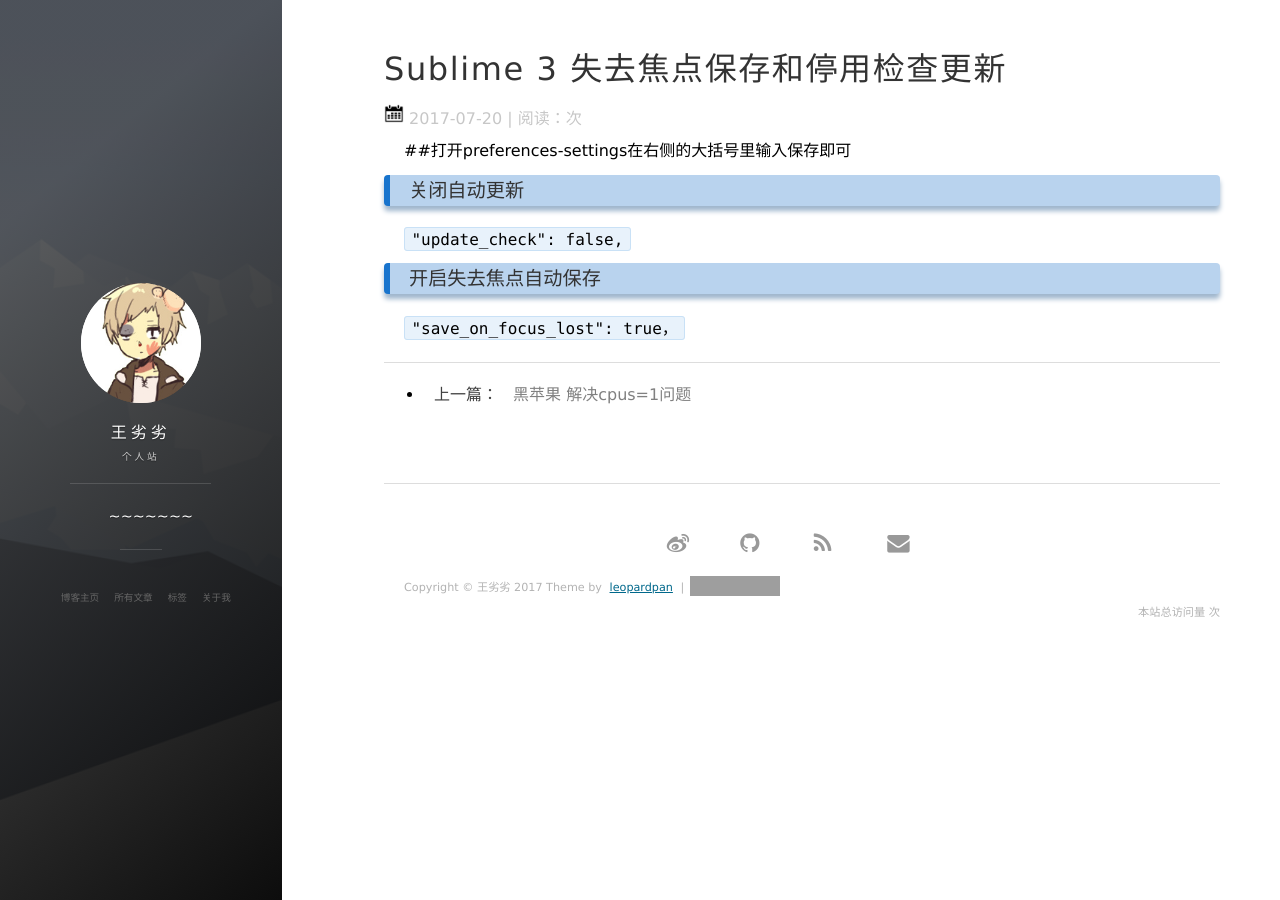
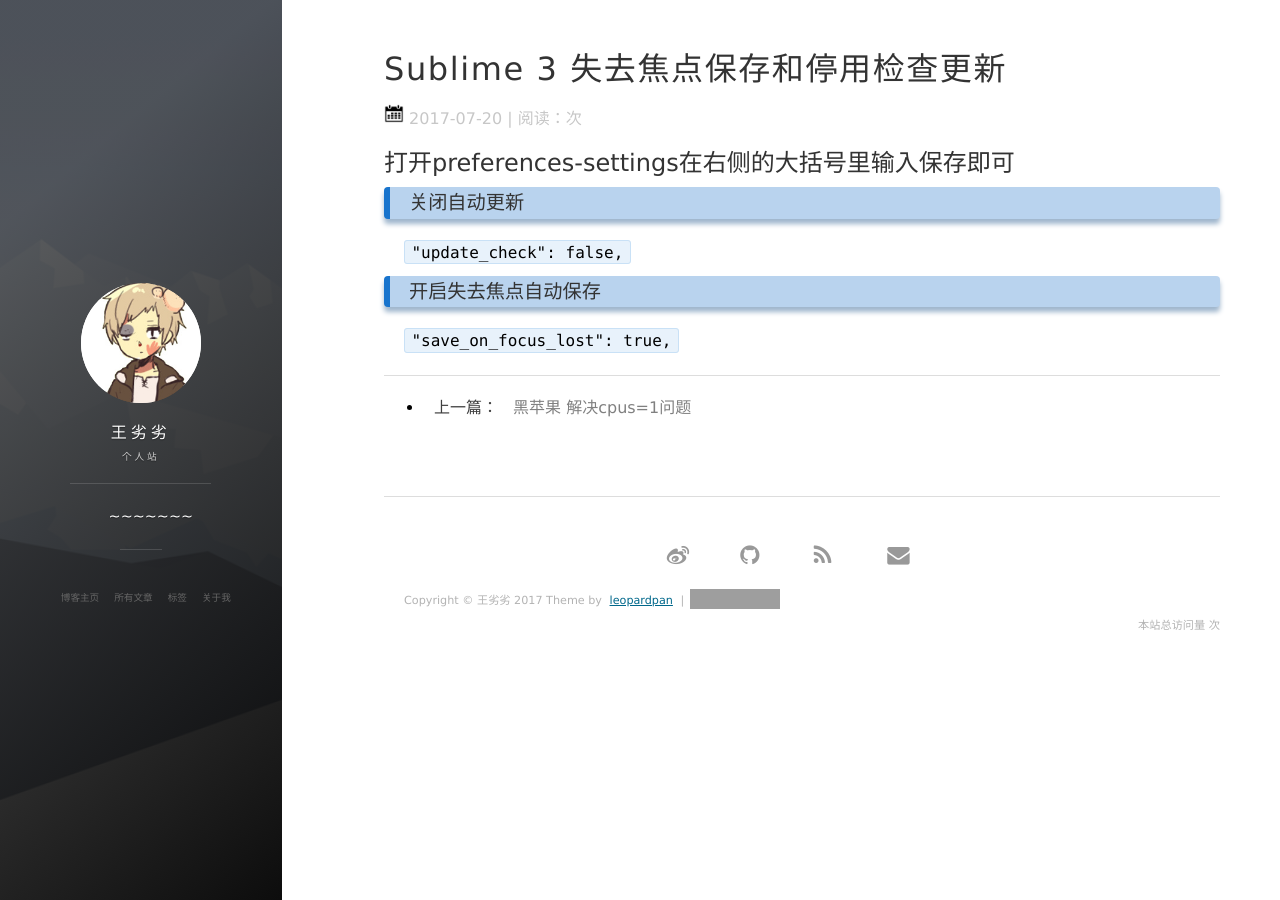
Before and after one commit to wzqwzq666/wzqwzq666.github.io, a Jekyll site: the page built from _posts/2017-07-20-01.md, in a window 1280 px wide. Built offline with Jekyll 4.4.1, drawn with Linux system fonts in a browser that asks for light colours; nearby versions of some CDN libraries; comment, search, counter and statistics services are not loaded; grey boxes are pictures that could not be loaded.

Commit message:
sublime设置

```diff
--- a/_posts/2017-07-20-01.md
+++ b/_posts/2017-07-20-01.md
@@ -6,10 +6,10 @@ description: "Sublime3, 失去焦点保存,停用检查更新"
 tag: 常用设置和命令
 ---
 
-##打开preferences-settings在右侧的大括号里输入保存即可
+## 打开preferences-settings在右侧的大括号里输入保存即可
 
 ### 关闭自动更新
 `"update_check": false,`
 
 ### 开启失去焦点自动保存
-`"save_on_focus_lost": true，`
+`"save_on_focus_lost": true,`
```
